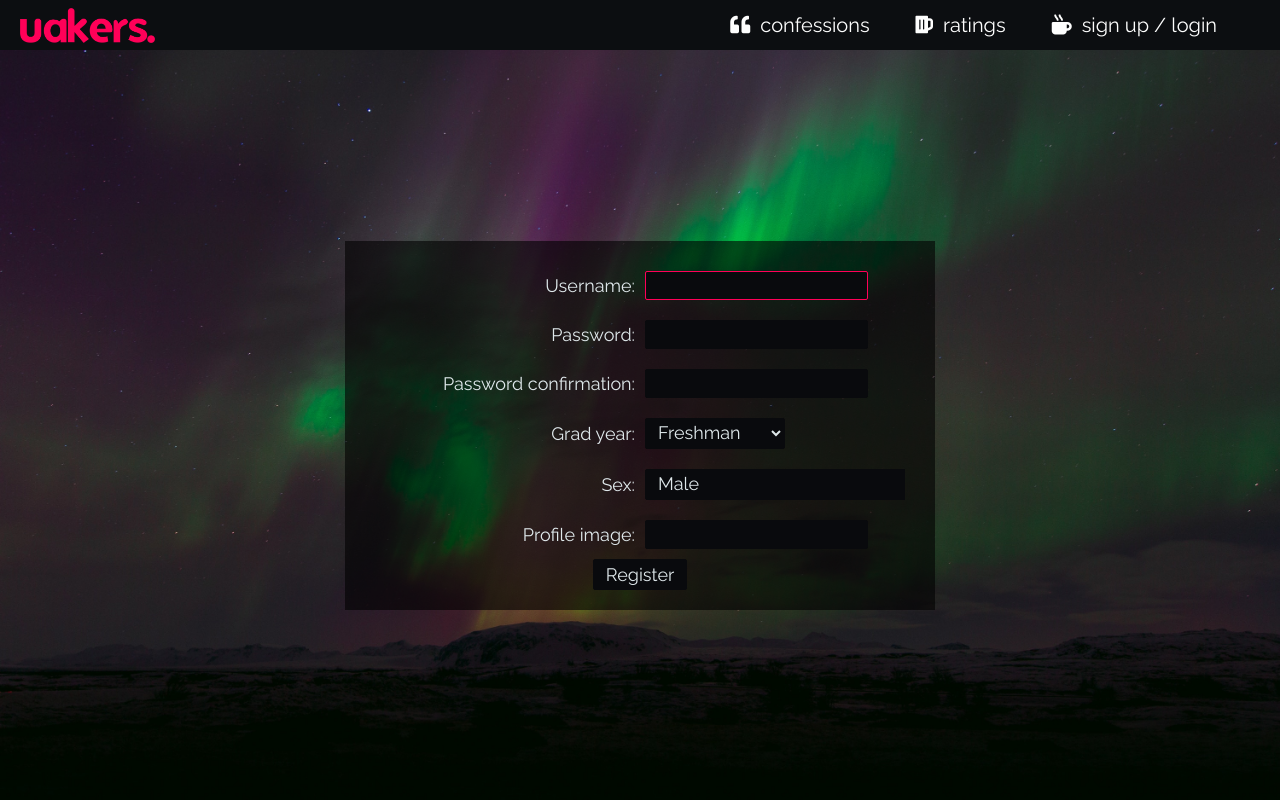
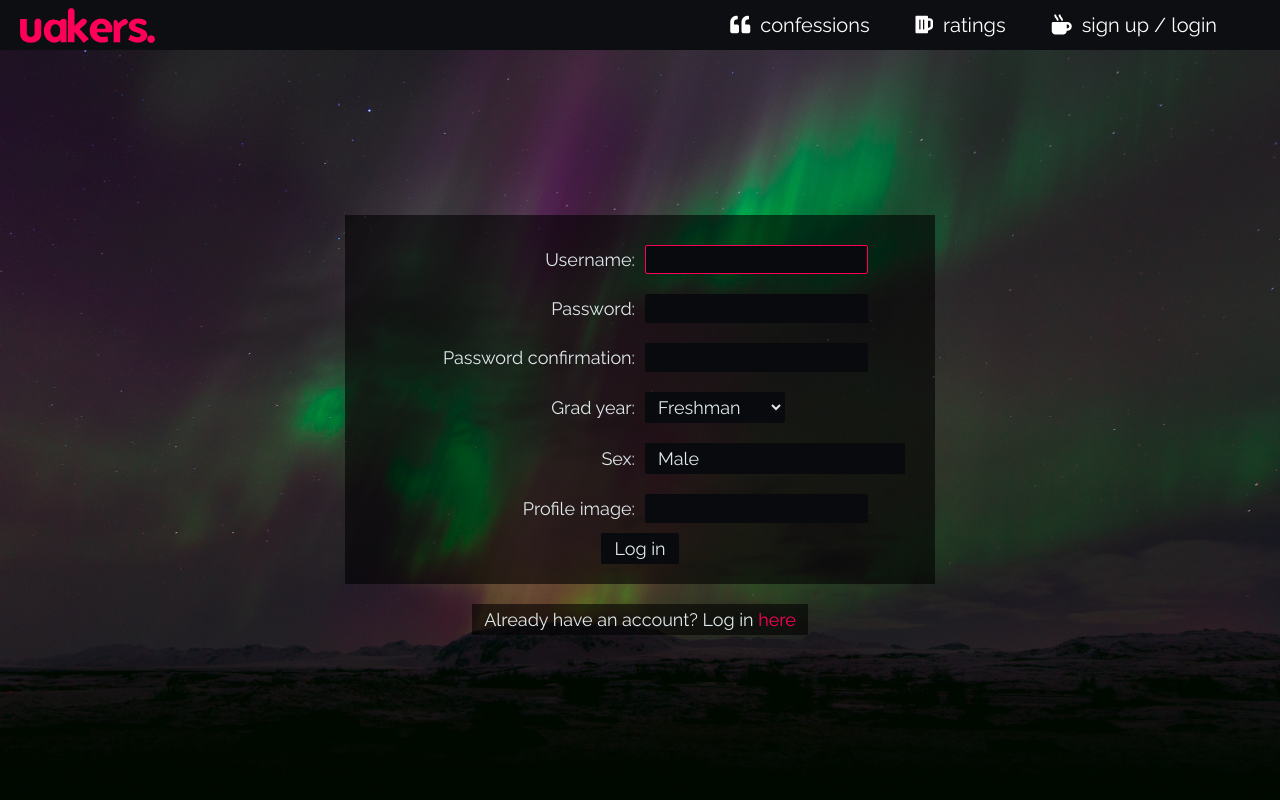
Before and after one commit to drunkkiwi/uproject, a Django app: template uakers/home/templates/home/sign_up.html in a window 1280 px wide. Run offline with Django 3.2, Linux system fonts and the light colour scheme; the template is opened without the code that fills it: values that come from a table or form of the project are taken from there, others are empty; parts of the project's set-up code (start-up, migrations or seed data) failed here and were passed over; some libraries are stand-ins or nearby versions.

Commit message:
Added login and created auth views

```diff
--- /dev/null
+++ b/uakers/home/static/home/css/auth_views.css
@@ -0,0 +1,105 @@
+.full-nav {
+  position: inherit;
+}
+
+body {
+  padding: 0px;
+  max-height: 100vh;
+  height: 100vh;
+  min-height: 100vh;
+  background-image: url('../assets/sign_up_bg.jpg');
+  background-size: cover;
+  background-position: bottom;
+  display: flex;
+  flex-direction: column;
+}
+
+.rest-auth {
+  display: flex;
+  flex-direction: column;
+  flex: 1;
+  justify-content: center;
+  align-items: center;
+}
+
+.auth-form {
+  padding: 20px;
+  width: 550px;
+  background-color: var(--opaque-background-color);
+}
+
+.auth-cont {
+  box-sizing: border-box;
+  padding: 10px;
+  display: flex;
+  flex-direction: row;
+}
+
+.auth-label {
+  min-width: 50%;
+  width: 50%;
+  max-width: 50%;
+  color: var(--soothed-text-color);
+  display: flex;
+  justify-content: flex-end;
+  align-items: center;
+  box-sizing: border-box;
+  padding-right: 5px;
+}
+
+.auth-inp {
+  min-width: 50%;
+  width: 50%;
+  max-width: 50%;
+  display: flex;
+  justify-content: flex-start;
+  align-items: center;
+  overflow: hidden;
+  box-sizing: border-box;
+  padding-left: 5px;
+}
+
+input, select {
+  background-color: var(--darker-background-color);
+  color: var(--soothed-text-color);
+  padding: 3px 12px 3px 8px;
+  border: 1px solid var(--darker-background-color);
+  border-radius: 2px;
+}
+
+input:focus, select:focus {
+  border-color: var(--main-highlight-color);
+}
+
+.auth-cont-btn {
+  display: flex;
+  justify-content: center;
+  align-items: center;
+}
+
+.auth-btn {
+  box-sizing: border-box;
+  border: none;
+  outline: none;
+  background-color: var(--darker-background-color);
+  border: 1px solid var(--darker-background-color);
+  color: var(--soothed-text-color);
+  padding: 4px 12px;
+  cursor: pointer;
+  border-radius: 2px;
+}
+
+.auth-btn:hover {
+  border-color: var(--main-highlight-color);
+}
+
+.o-auth {
+  padding: 5px 12px;
+  color: var(--soothed-text-color);
+  background-color: var(--opaque-background-color);
+  margin-top: 20px;
+}
+
+.o-auth-emp {
+  color: var(--main-highlight-color);
+}
--- a/uakers/home/templates/base.html
+++ b/uakers/home/templates/base.html
@@ -59,7 +59,7 @@
 
         </a>
 
-        <a href="{% url 'home:log_out' %}" class="mn-it">
+        <a href="{% url 'home:log_out_view' %}" class="mn-it">
 
           <i class="fas fa-basketball-ball mn-i"></i>
           <span class="mn-tx">log out</span>
@@ -67,7 +67,7 @@
 
         </a>
         {% else %}
-        <a href="{% url 'home:register' %}" class="mn-it">
+        <a href="{% url 'home:log_in_view' %}" class="mn-it">
 
           <i class="fas fa-mug-hot mn-i"></i>
           <span class="mn-tx">sign up / login</span>
--- /dev/null
+++ b/uakers/home/templates/home/auth_box.html
@@ -0,0 +1,24 @@
+<!-- ------- Authentication form --------------- -->
+<form class="auth-form" method="post">
+  {% csrf_token %}
+
+  <!-- -------- Auth field container ------------- -->
+  {% for field in form %}
+  <div class="auth-cont">
+    <!-- ------ Within the auth-container, the label part --------- -->
+    <div class="auth-label">
+      {{ field.label_tag }}
+    </div>
+    <!-- ----- Within the auth-container, the input part ---------- -->
+    <div class="auth-inp">
+      {{ field }}
+    </div>
+  </div>
+  <!-- ------------- end of the auth field container -->
+  {% endfor %}
+
+  <!-- ----------- Authentication submit button --------------- -->
+  <div class="auth-cont-btn">
+    <button class="auth-btn" type="submit">{% if sign_up_btn %}{{ sign_up_btn }}{% else %}Log in{% endif %}</button>
+  </div>
+</form>
--- a/uakers/home/templates/home/home.html
+++ b/uakers/home/templates/home/home.html
@@ -11,14 +11,17 @@
 
 {% block body %}
 
+  <!-- -------------- The div that wraps the rest of the page ------------------- !-->
   <div class="full-underlier">
 
+    <!-- ---------------- if there is a user, serve the confession forms ------ !-->
     {% if request.user.is_authenticated %}
     <div class="post-conf">
       {% include 'home/post_confession.html' %}
     </div>
     {% endif %}
 
+    <!-- ---------------- The full grid of all the confessions -------------- !-->
     <div class="full-grid">
       {% for cons in all_conf %}
       {% include 'home/confession_box.html' %}
--- a/uakers/home/templates/home/sign_up.html
+++ b/uakers/home/templates/home/sign_up.html
@@ -3,28 +3,15 @@
 {% block title %}Uakers signup{% endblock %}
 
 {% block css %}
-  <link rel="stylesheet" href="{% static 'home/css/sign_up.css' %}">
+  <link rel="stylesheet" href="{% static 'home/css/auth_views.css' %}">
 {% endblock %}
 
 {% block body %}
-  <div class="rest-reg">
-
-    <form class="reg-form" method="post">
-    {% csrf_token %}
-    {% for field in form %}
-    <div class="reg-cont">
-      <div class="reg-label">
-        {{ field.label_tag }}
-      </div>
-      <div class="reg-inp">
-        {{ field }}
-      </div>
-    </div>
-    {% endfor %}
-    <div class="reg-cont-btn">
-      <button class="reg-btn" type="submit">Register</button>
-    </div>
-  </form>
-
+  <!-- ------- Rest of the page, 100vh -------------- -->
+  <div class="rest-auth">
+    {% include 'home/auth_box.html' %}
+    <p class="o-auth">
+      Already have an account? Log in <a class="o-auth-emp" href="{% url 'home:log_in_view' %}">here</a>
+    </p>
   </div>
 {% endblock %}
--- a/uakers/home/urls.py
+++ b/uakers/home/urls.py
@@ -6,9 +6,10 @@
 
 urlpatterns = [
     path('', views.home_view, name="home_view"),
-    path('co_post', views.confession_submit, name='co_post'),
+    path('co_post', views.confession_post_view, name='confession_post_view'),
 
     #auth views
-    path('a/register', views.register, name='register'),
-    path('a/logout', auth_views.LogoutView.as_view(next_page="/"), name='log_out'),
+    path('a/login', auth_views.LoginView.as_view(template_name="home/log_in.html"), name='log_in_view'),
+    path('a/signup', views.sign_up_view, name='sign_up_view'),
+    path('a/logout', views.log_out_view, name='log_out_view'),
 ]
--- a/uakers/uakers/settings.py
+++ b/uakers/uakers/settings.py
@@ -121,3 +121,5 @@
 # https://docs.djangoproject.com/en/2.1/howto/static-files/
 
 STATIC_URL = '/static/'
+
+LOGIN_REDIRECT_URL = '/'
```
Also changed, not shown: uakers/home/templates/home/log_in.html (+16 -0 lines), uakers/home/templates/home/post_confession.html (+8 -1 lines), uakers/home/views.py (+23 -9 lines), uakers/db.sqlite3, uakers/home/static/home/assets/sign_up_bg.jpg (added).
